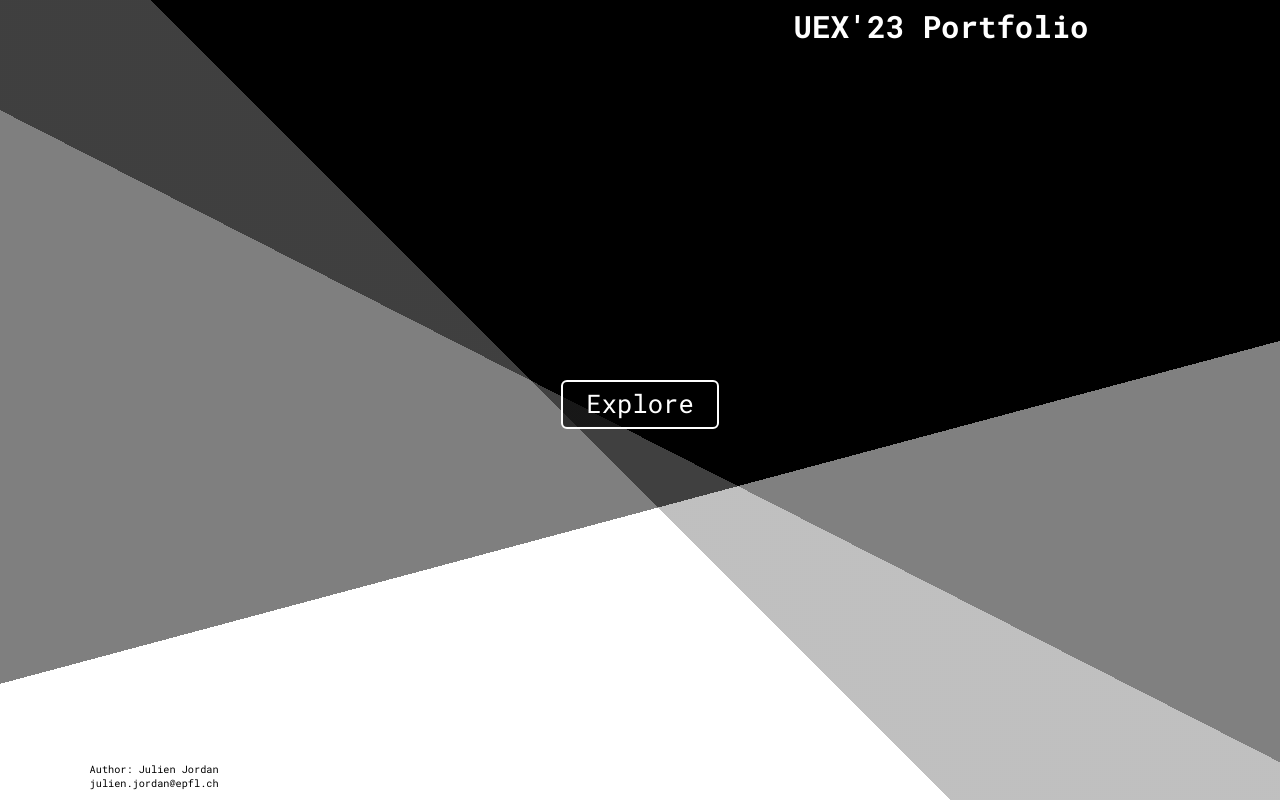
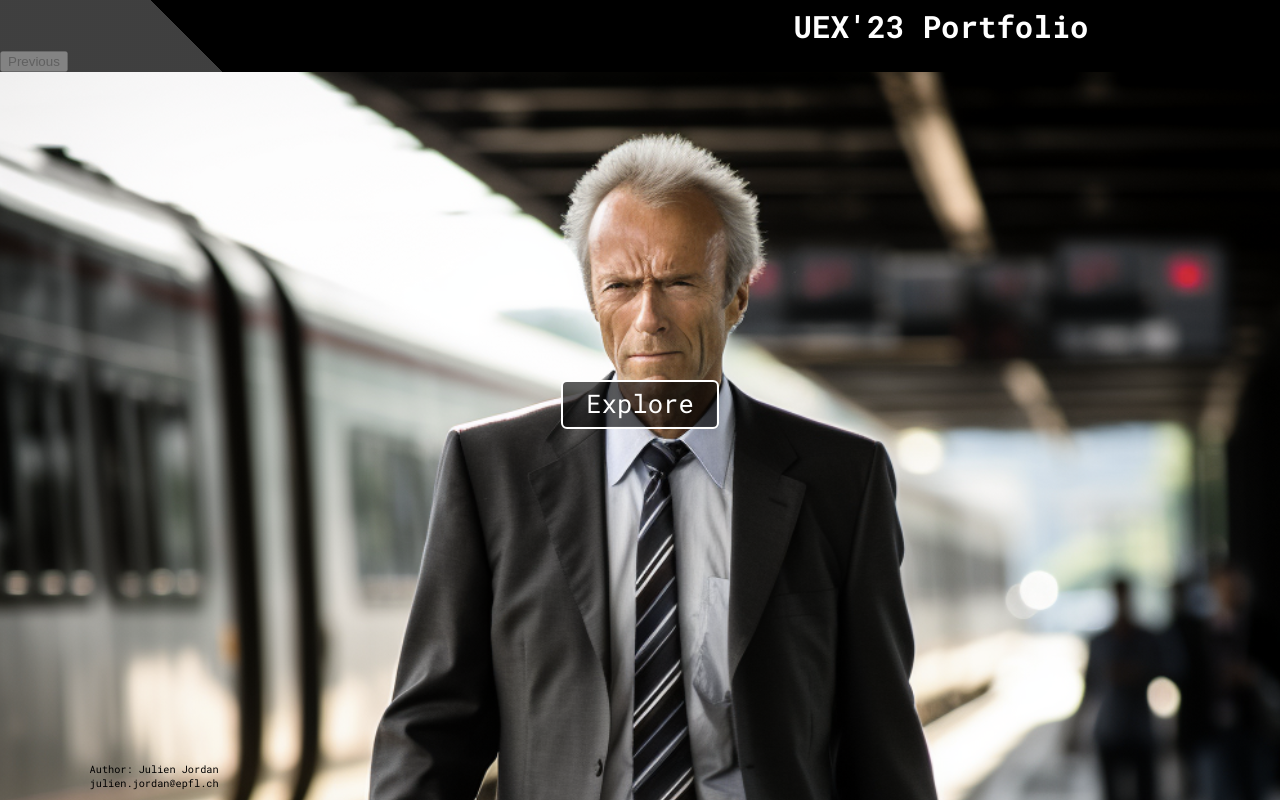
Before and after one commit to NervzZ/portfolio, a React (Create React App) app: page / in a window 1280 px wide. Built offline with nearby package versions, Linux system fonts and the light colour scheme.

Commit message:
first attempt at image nav

```diff
--- a/src/App.js
+++ b/src/App.js
@@ -4,8 +4,13 @@ import Background from "./components/Background/Background";
 import Header from "./components/Header/Header";
 import Footer from "./components/Footer/Footer";
 import Start from "./components/Buttons/Start";
+import ImageNavigator from "./components/ImageNav/ImageNav";
 
 function App() {
+
+    const images = [
+        "images/clint.png",
+    ];
 
     const [viewSize, setViewSize] =
         useState({width: window.innerWidth, height: window.innerHeight});
@@ -25,6 +30,7 @@ function App() {
             <Header viewSize={viewSize}/>
             <Background/>
             <Start viewSize={viewSize}/>
+            <ImageNavigator images={images}/>
             <Footer viewSize={viewSize}/>
         </div>
     );
--- /dev/null
+++ b/src/components/ImageNav/ImageNav.js
@@ -0,0 +1,27 @@
+import React, { useState } from 'react';
+
+const ImageNavigator = ({ images }) => {
+    const [currentImageIndex, setCurrentImageIndex] = useState(0);
+
+    const handleNext = () => {
+        if (currentImageIndex < images.length - 1) {
+            setCurrentImageIndex(currentImageIndex + 1);
+        }
+    };
+
+    const handlePrevious = () => {
+        if (currentImageIndex > 0) {
+            setCurrentImageIndex(currentImageIndex - 1);
+        }
+    };
+
+    return (
+        <div>
+            <button onClick={handlePrevious} disabled={currentImageIndex === 0}>Previous</button>
+            <img src={images[currentImageIndex]} alt="Displayed" />
+            <button onClick={handleNext} disabled={currentImageIndex === images.length - 1}>Next</button>
+        </div>
+    );
+};
+
+export default ImageNavigator;
```
Also changed, not shown: public/images/clint.png (added), src/components/ImageNav/ImageNav.css (added).
